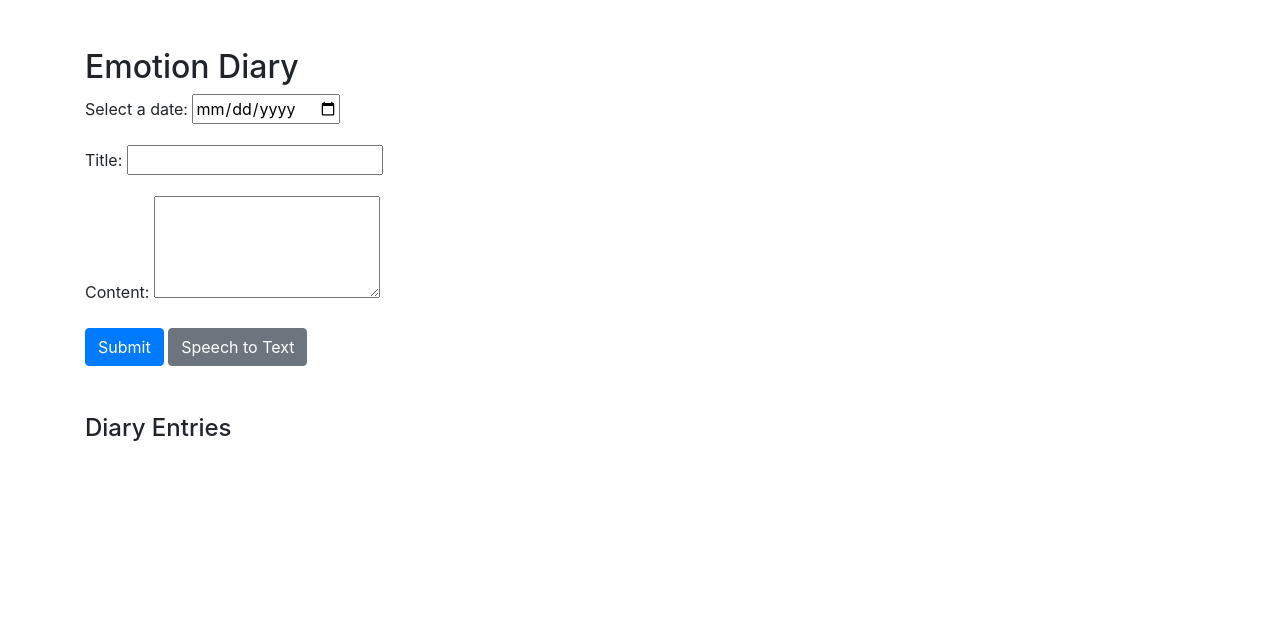
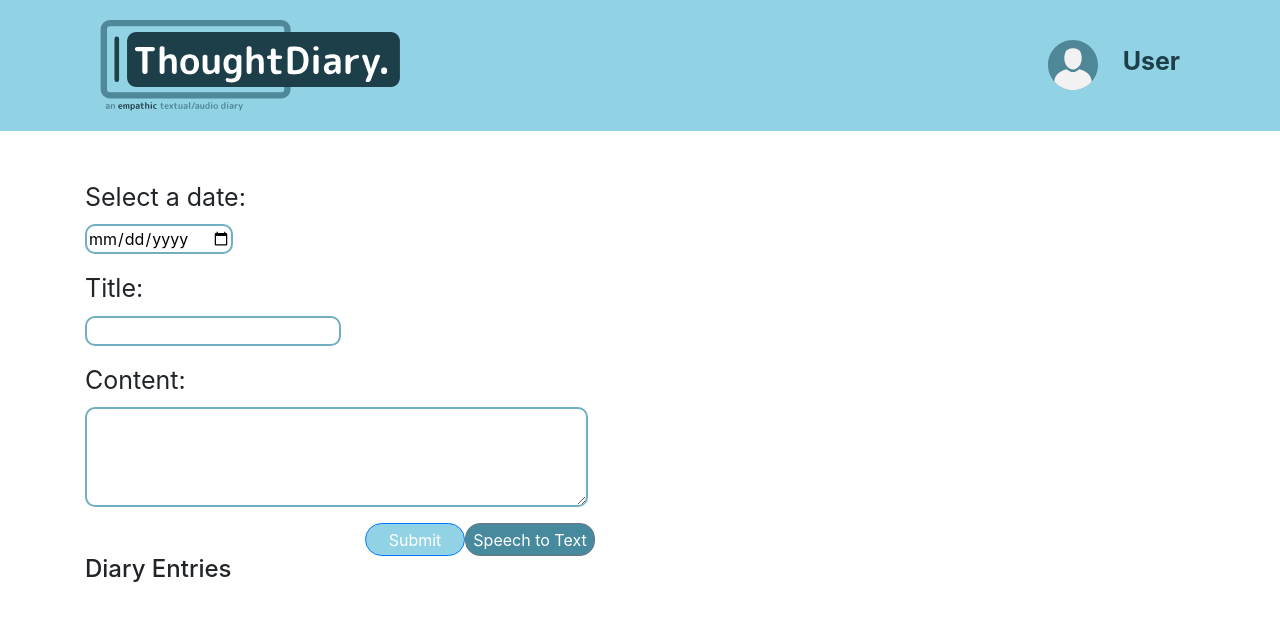
Before and after one commit to oodorikku/ThoughtDiary, a Flask app: page / in a window 1280 px wide. Shown: the top 621 px of the page. Run offline with Flask 3, Linux system fonts and the light colour scheme; some libraries are stand-ins or nearby versions.

Commit message:
Added Main Page Front-End (Not Final)

```diff
--- a/templates/index.html
+++ b/templates/index.html
@@ -3,14 +3,31 @@
 <head>
     <meta charset="UTF-8">
     <meta name="viewport" content="width=device-width, initial-scale=1.0">
-    <title>Emotion Diary</title>
+    <title>ThoughtDiary</title>
     <!-- Add Bootstrap CDN link for styling -->
     <link href="https://maxcdn.bootstrapcdn.com/bootstrap/4.0.0/css/bootstrap.min.css" rel="stylesheet">
+    <link rel="stylesheet" href="./style.css" />
 </head>
 <body>
+    <div class="upper-section">
+        <header class="header">
+            <img
+            alt="logoSVG1113"
+            src="public/external/logosvg1113-9xde.svg"
+            class="desktop-logo-svg"
+          />
+          <div class="user-info">
+            <img
+            alt="user"
+            src="public/external/user.svg"
+            class="user-logo-svg"
+            />
+            <span class="user-text">User</span>
+          </div>
+        </header>
+    </div>
+
     <div class="container mt-5">
-        <h2>Emotion Diary</h2>
-
         {% with messages = get_flashed_messages() %}
             {% if messages %}
                 <div class="alert alert-danger" role="alert">
@@ -21,20 +38,22 @@
 
         <form method="post" action="{{ url_for('add_entry') }}">
             <div class="form-group">
-                <label for="date">Select a date:</label>
+                <label for="date" class="date-label">Select a date:</label>
                 <input type="date" name="date" required>
             </div>
             <div class="form-group">
-                <label for="title">Title:</label>
+                <label for="title" class="title-label">Title:</label>
                 <input type="text" name="title" required>
             </div>
             <div class="form-group">
-                <label for="content">Content:</label>
+                <label for="content" class="content-label">Content:</label>
                 <textarea name="content" rows="4" required></textarea>
             </div>
-            <button type="submit" class="btn btn-primary">Submit</button>
-            <!-- Add this button for speech-to-text -->
-            <button type="button" class="btn btn-secondary" onclick="startSpeechToText()">Speech to Text</button>
+            <div class="form-button-group">
+                <button type="submit" class="btn btn-primary">Submit</button>
+                <!-- Add this button for speech-to-text -->
+                <button type="button" class="btn btn-secondary" onclick="startSpeechToText()">Speech to Text</button>
+            </div>
         </form>
 
         <div class="mt-5">
--- a/templates/style.css
+++ b/templates/style.css
@@ -86,9 +86,102 @@
 }
 .Content {
   font-size: 16px;
-  font-family: Inter;
+  font-family: Rounded Mplus 1c Bold;
   font-weight: 400;
   line-height: 1.15;
   text-transform: none;
   text-decoration: none;
 }
+.upper-section {
+  background-color: #92D2E5;
+}
+
+.header {
+  display: flex;
+  align-items: center;
+  justify-content: space-between;
+}
+
+.desktop-logo-svg {
+  width: 300px;
+  height: auto;
+  margin-left: 100px;
+  margin-top: 20px;
+  margin-bottom: 20px;
+}
+
+.user-logo-svg {
+  width: 50px;
+  height: auto;
+  margin-right: 20px;
+  margin-top: 20px;
+  margin-bottom: 20px;
+}
+
+.user-text {
+  font-size: 25px;
+  font-family: Rounded Mplus 1c Bold;
+  font-weight: bold;
+  color: #1C3F4A;
+  margin-top: 15px;
+  margin-right: 100px;
+}
+
+textarea,
+input[type="text"],
+input[type="date"]{
+  display: flex;
+  z-index: 1;
+  overflow: hidden;
+  position: relative;
+  align-items: flex-start;
+  flex-shrink: 0;
+  border-color: rgba(112, 174, 193, 1);
+  border-style: solid;
+  border-width: 2px;
+  border-radius: 10px;
+}
+
+textarea{
+  width: 503px;
+  height: 100px;
+}
+
+.form-button-group {
+  display: flex !important;
+  justify-content: flex-end;
+  float: right;
+  margin-right: 600px;
+}
+
+button.btn-primary[type="submit"]  {
+  width: 100px;
+  height: 33px;
+  display: flex;
+  padding: 8px 0;
+  overflow: hidden;
+  align-items: center;
+  flex-shrink: 0;
+  border-radius: 21px;
+  justify-content: center;
+  background-color: #92D2E5;
+}
+button.btn-secondary[type="button"] {
+  width: 130px;
+  height: 33px;
+  display: flex;
+  overflow: hidden;
+  align-items: center;
+  flex-shrink: 0;
+  border-radius: 15px;
+  justify-content: center;
+  background-color: #478A9E;
+}
+
+.date-label,
+.title-label,
+.content-label {
+  font-size: 25px;
+  font-family: Rounded Mplus 1c Bold;
+  font_color: #1C3F4A;
+}
```
Also changed, not shown: templates/public/external/user.svg (added).
